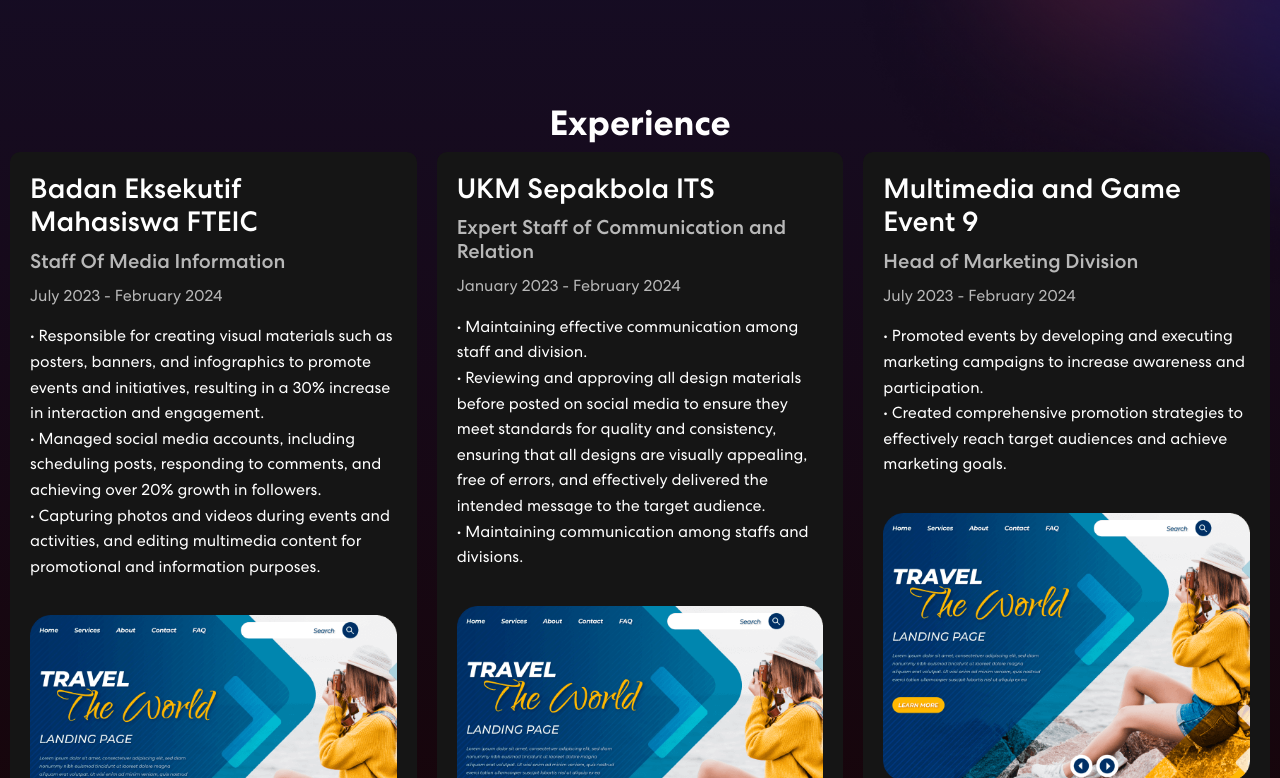
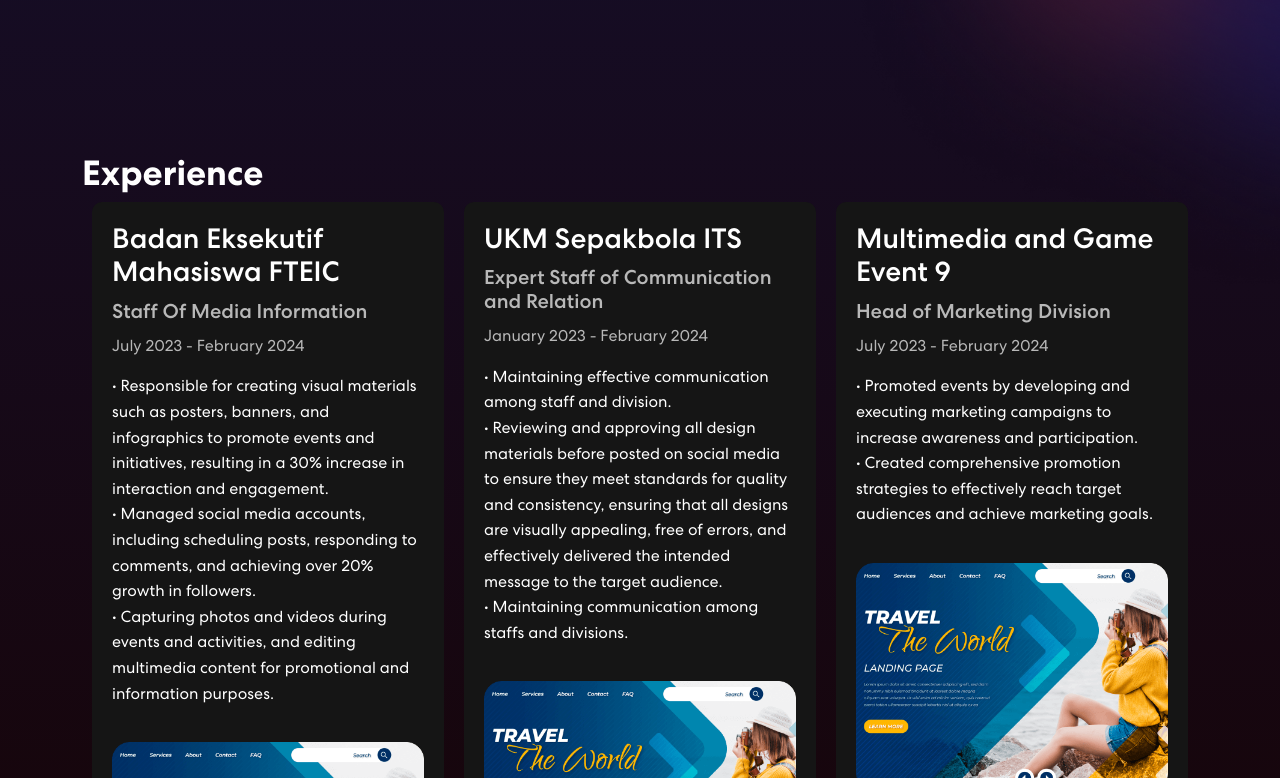
Before and after one commit to Athallah17/Portofolio-web, a React (Create React App) app: page / in a window 1280 px wide. Shown: the part 1722-2500 px from the top of the page. Built offline with nearby package versions, Linux system fonts and the light colour scheme.

Commit message:
Add Bootstrap Container to Experience component

```diff
--- a/src/components/experience/Experience.jsx
+++ b/src/components/experience/Experience.jsx
@@ -2,6 +2,7 @@
 
 import React from 'react';
 import projImg1 from "../../assets/img/project-img1.png";
+import { Container } from 'react-bootstrap';
 import './experience.css';
 
 export const Experience = () => {
@@ -41,6 +42,7 @@ export const Experience = () => {
   ];
 
   return (
+    <Container>
     <div className="experience-section" id="experience">
       <h2>Experience</h2>
       <div className="experiences">
@@ -49,11 +51,12 @@ export const Experience = () => {
             <h3>{exp.organization}</h3>
             <h4>{exp.role}</h4>
             <p className="duration">{exp.duration}</p>
-            <p className="description" style={{ whiteSpace: 'pre-line' }}>{exp.description}</p>
+            <p className="experience-description">{exp.description}</p>
             <img src={exp.imgUrl} alt={exp.organization} />
           </div>
         ))}
       </div>
     </div>
+  </Container>
   );
 };
--- a/src/components/experience/experience.css
+++ b/src/components/experience/experience.css
@@ -1,21 +1,12 @@
 /* components/experience/Experience.css */
 
 .experience-section {
-  padding: 0 0 50px 0;
+  padding: 50px 0; /* Adjust padding */
   position: relative;
-  text-align: left;
-}
-
-.experience-bx {
-  background: #151515;
-  border-radius: 64px;
-  text-align: center;
-  padding: 60px 50px;
-  margin-top: -60px;
+  text-align: left; /* Center text */
 }
 
 .experience-section h2 {
-  text-align: center;
   font-size: 35px;
   font-weight: 700;
 }
```
